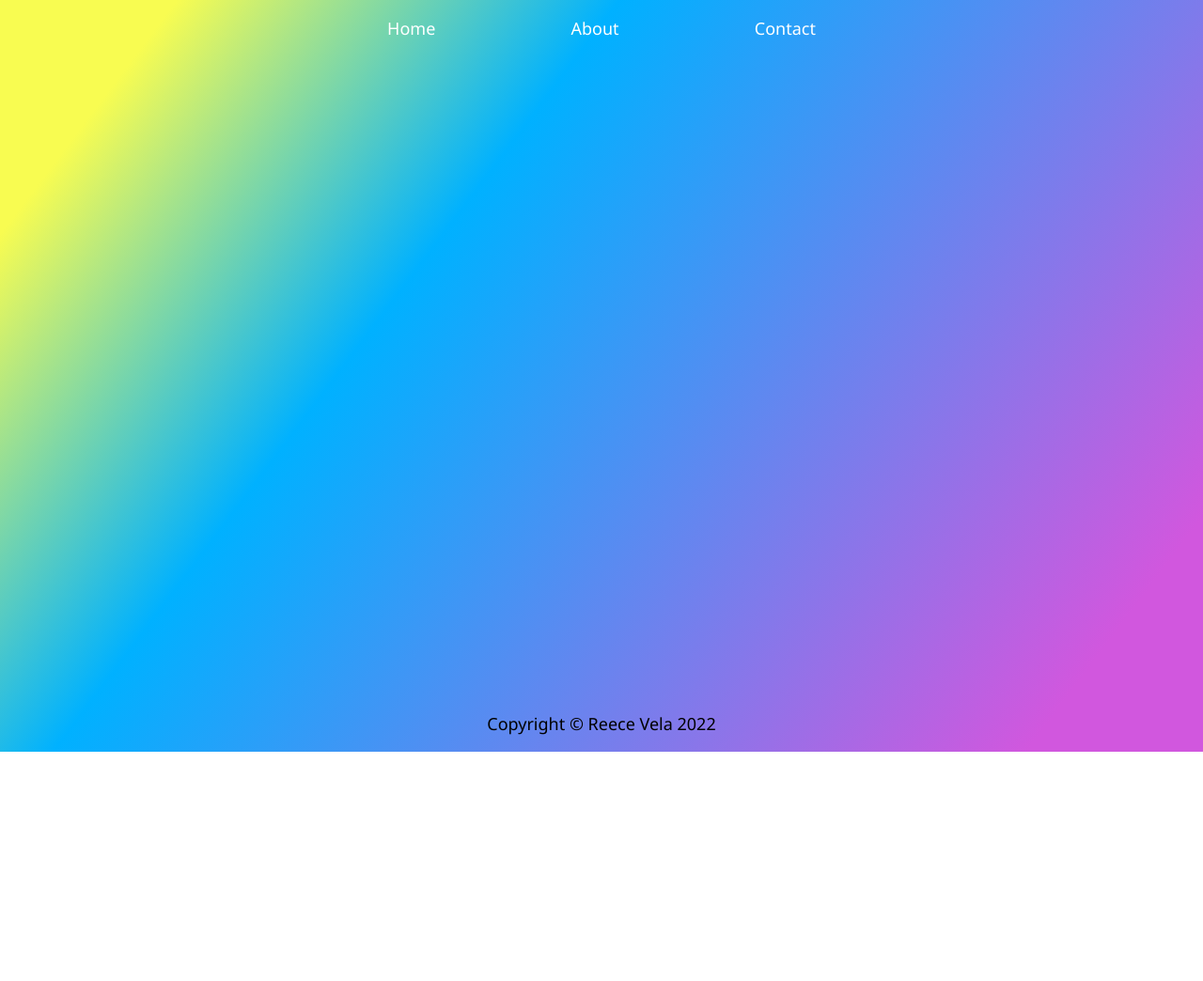
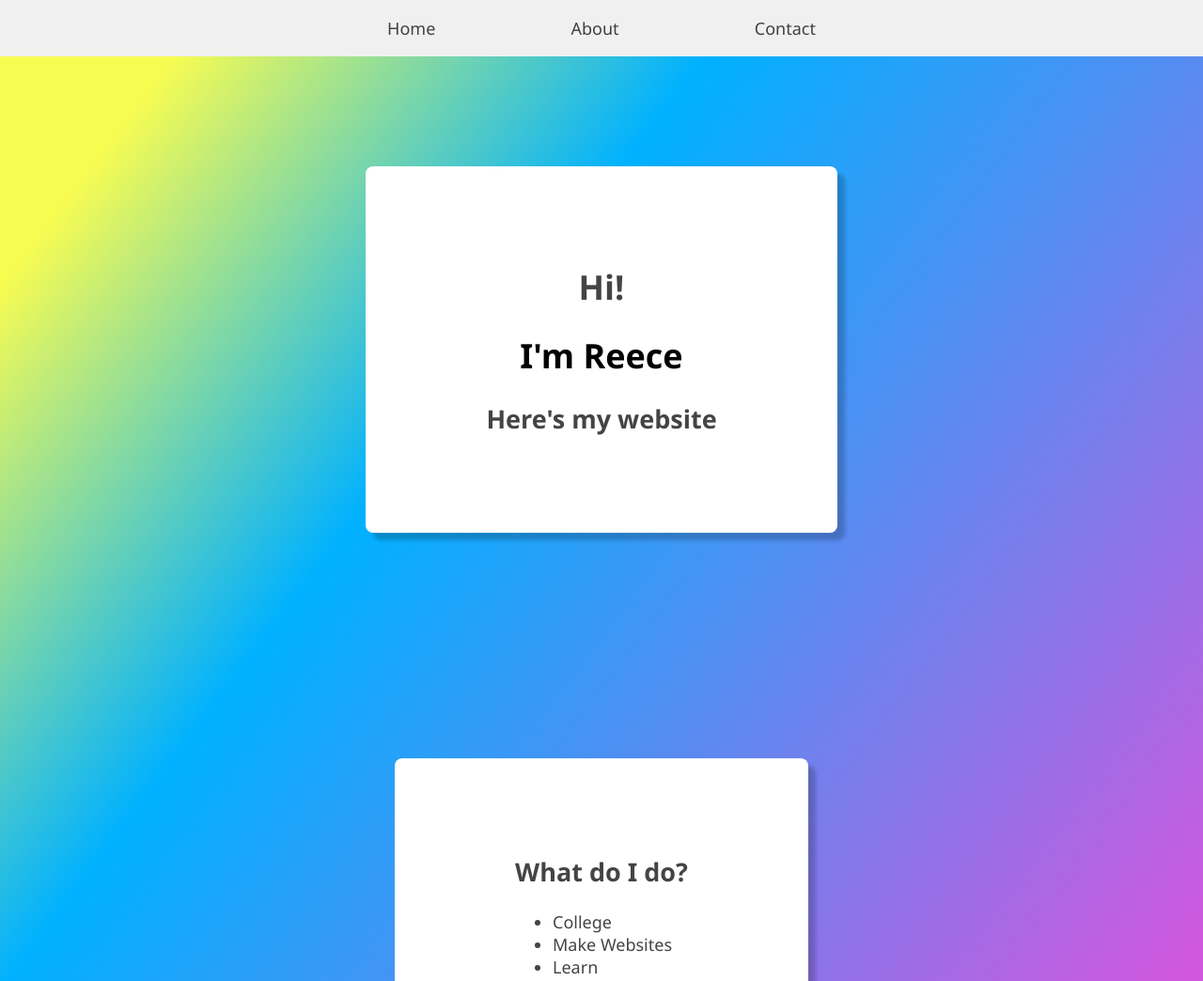
Before and after one commit to reecevela/portfolio, a plain HTML site: page home.html in a window 1280 px wide. Shown: the top 1044 px of the page at 94% size. Before the commit the page ends 800 px from the top, so only its background shows below. Drawn offline with Linux system fonts and the light colour scheme.

Commit message:
Add onload Transitions

```diff
--- a/home.html
+++ b/home.html
@@ -7,19 +7,40 @@
   <title>Reece Vela, Web Developer</title>
   <link rel="stylesheet" href="./style.css">
 </head>
-<body>
-  <nav>
+<body class="body">
+  <header class="nav-wrapper">
+    <nav>
+      <ul>
+        <li><a href="./index.html">Home</a></li>
+        <li><a href="#">About</a></li>
+        <li><a href="#">Contact</a></li>
+      </ul>
+    </nav>
+  </header>
+  <div class="page-section">
+      <h1 class="fast-entry">
+        Hi!
+      </h1>
+      <h1>
+        <strong>I'm Reece</strong>
+      </h1>
+      <h2 class="slow-entry">
+        Here's my website
+      </h2>
+  </div>
+  <div class="page-section">
+    <h2>
+      What do I do?
+    </h2>
     <ul>
-      <li><a href="#">Home</a></li>
-      <li><a href="#">About</a></li>
-      <li><a href="#">Contact</a></li>
+      <li>College</li>
+      <li>Make Websites</li>
+      <li>Learn</li>
     </ul>
-  </nav>
-  <div class="body">
-
   </div>
-  <footer>
+  <footer class="page-footer">
     <p>Copyright &#169; Reece Vela 2022</p>
   </footer>
 </body>
+<script src="./script.js" defer></script>
 </html>
--- a/script.js
+++ b/script.js
@@ -0,0 +1,3 @@
+window.addEventListener('load', () => {
+  document.querySelector('.body').classList.add('loaded');
+});
--- a/style.css
+++ b/style.css
@@ -7,17 +7,16 @@
 
 body {
   margin: 0;
-  padding: 0;
+  padding: 57px 0 0 0;
   min-height: 100vh;
   min-width: 100vw;
   overflow-x: hidden;
   background: rgb(248,252,81);
   background: linear-gradient(127deg, rgba(248,252,81,1) 0%, rgba(248,252,81,1) 10%,
    rgba(0,177,255,1) 35%, rgba(209,87,222,1) 90%, rgba(209,87,222,1) 100%);
-
   font-family: 'Segoe UI', Roboto, Oxygen, Ubuntu, Cantarell, 'Open Sans', 'Helvetica Neue', sans-serif;
   font-size: 18px;
-  color: black;
+  color: rgb(68, 68, 68);
   background-color: white;
 
   display: flex;
@@ -27,23 +26,49 @@ body {
   text-align: center;
 }
 
-.body {
+.page-section {
+  margin: 15vh auto;
+  padding: 10vh 10vw;
+  max-width: 600px;
+  background: white;
+  border-radius: 8px;
+  box-shadow: 8px 8px 4px rgba(0,0,0,.2);
+  transform: translateY(10vh);
+  opacity: 0;
+}
 
+.page-section * {
+  opacity: 0;
+}
+
+.page-section ul {
+  text-align: left;
 }
 
 /*--------------------------------------FOOTER SECTION----------------------------------*/
 
-.footer {
+.page-footer {
   justify-self: flex-end;
+  background-color: rgb(53, 53, 53);
+  color: white;
 }
 
 
 /*----------------------------------------- HEADER SECTION -------------------------*/
 
+header.nav-wrapper {
+  z-index: 999;
+  position: fixed;
+  width: 100%;
+  top: 0;
+  left: 0;
+}
+
 nav {
   display: flex;
   justify-content: center;
-
+  background: rgb(240,240,240);
+  margin: 0;
 }
 
 nav ul {
@@ -60,14 +85,13 @@ nav ul li {
 
 nav a {
   text-decoration: none;
-  color: white;
+  color: rgb(65, 65, 65);
+  padding: 4px 16px;
+  border-radius: 2px;
 }
 
 nav a:hover {
-  color: rgba(0,0,0,0);
-  background-color: white;
-  padding: 4px 16px;
-  border-radius: 2px;
+  color: #000;
 }
 
 /*Going to be honest, I'm proud AF about this upcoming part.
@@ -90,3 +114,44 @@ where it needs to be to be seen through the viewport.*/
   margin: calc(var(--crop-size)/-2) 0 0 calc(var(--crop-size
     )/-2);
 }
+
+strong {
+  color: black;
+}
+
+/* TRANSITIONS */
+
+@keyframes slideUpFadeIn {
+  60% {
+    transform: translateY(0);
+    opacity: 0.5;
+  }
+  100% {
+    transform: translateY(0);
+    opacity: 1;
+  }
+}
+
+@keyFrames FadeIn {
+  100% {
+    opacity: 1;
+  }
+}
+
+
+
+.loaded .page-section {
+  animation: slideUpFadeIn 2s linear 0s forwards;
+}
+
+.loaded .page-section .slow-entry {
+  animation: FadeIn 2s linear 3s forwards;
+}
+
+.loaded .page-section .fast-entry {
+  animation: FadeIn 1s linear 0s forwards;
+}
+
+.loaded .page-section * {
+  animation: FadeIn 1s linear 1s forwards;
+}
```
